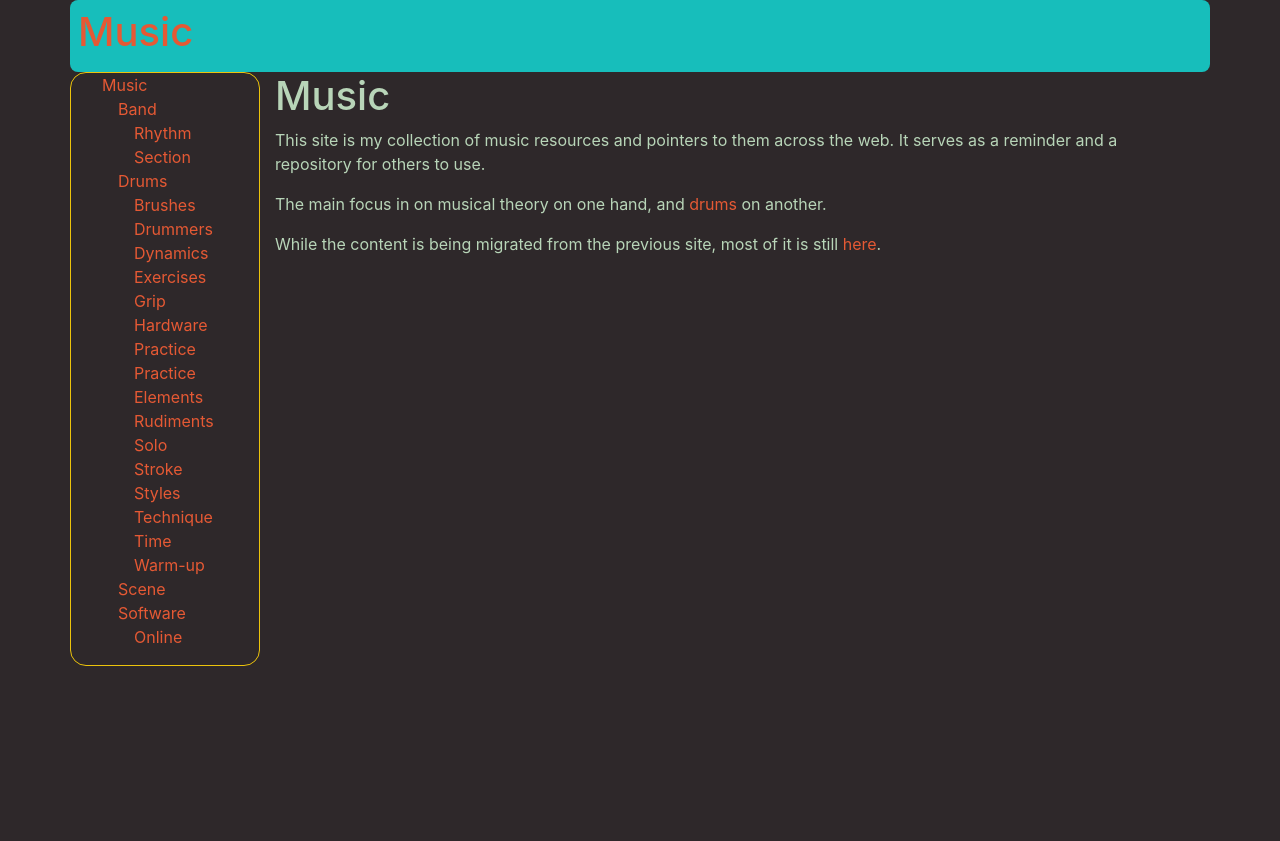
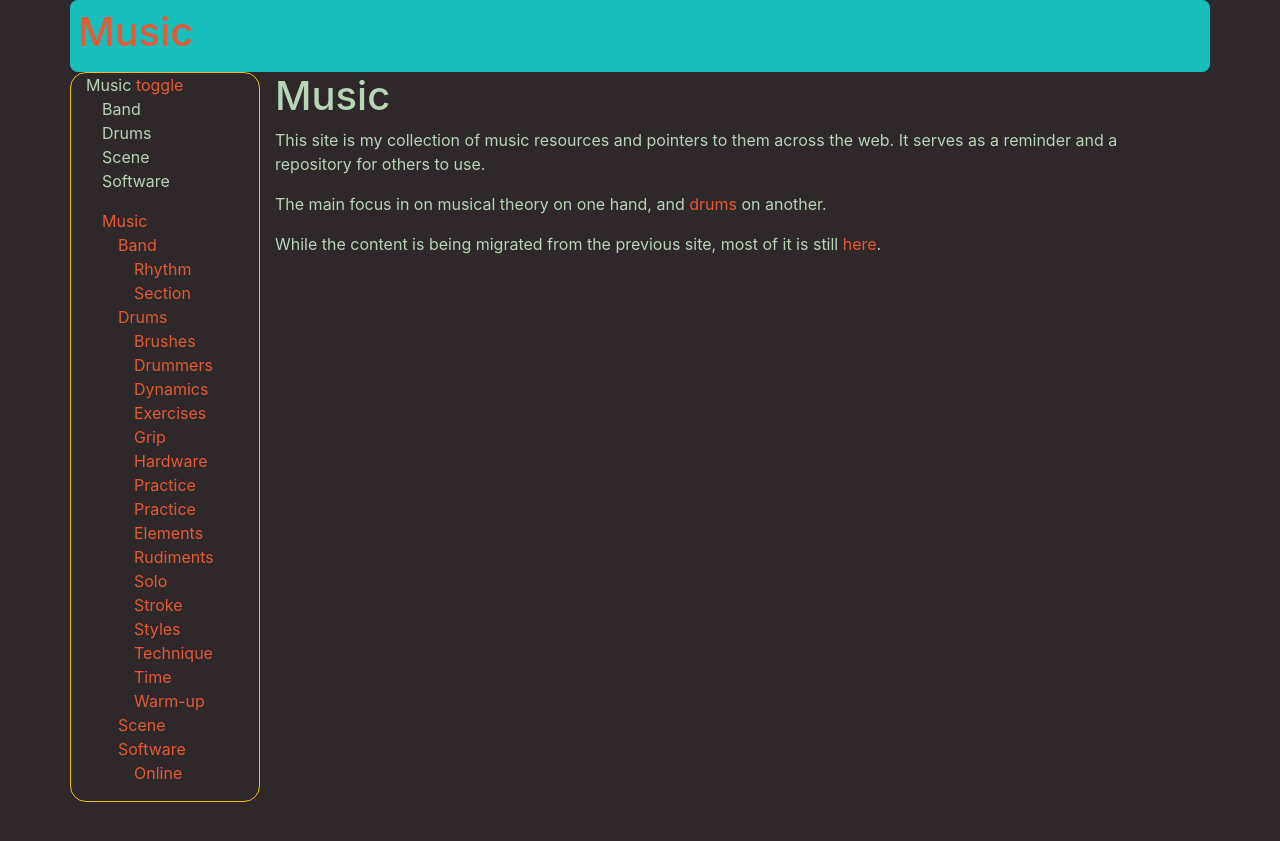
Before and after one commit to MisterY/music-site, a Jekyll site: the page built from index.md, in a window 1280 px wide. Shown: the top 841 px of the page. Built offline with Jekyll 4.4.1, drawn with Linux system fonts in a browser that asks for light colours; nearby versions of some CDN libraries; our own code applies the rules of GitHub Pages for plain Markdown files.

Commit message:
expanding menus test

```diff
--- a/_includes/left-nav.md
+++ b/_includes/left-nav.md
@@ -1,3 +1,14 @@
+<div>
+  Music
+  <a href="#music" data-toggle="collapse" aria-expanded="false">toggle</a>
+</div>
+<ul id="music">
+  <li>Band</li>
+  <li>Drums</li>
+  <li>Scene</li>
+  <li>Software</li>
+</ul>
+
 * [Music](/)
   * [Band](/band/band)
     * [Rhythm Section](/band/rhythm-section)
```
